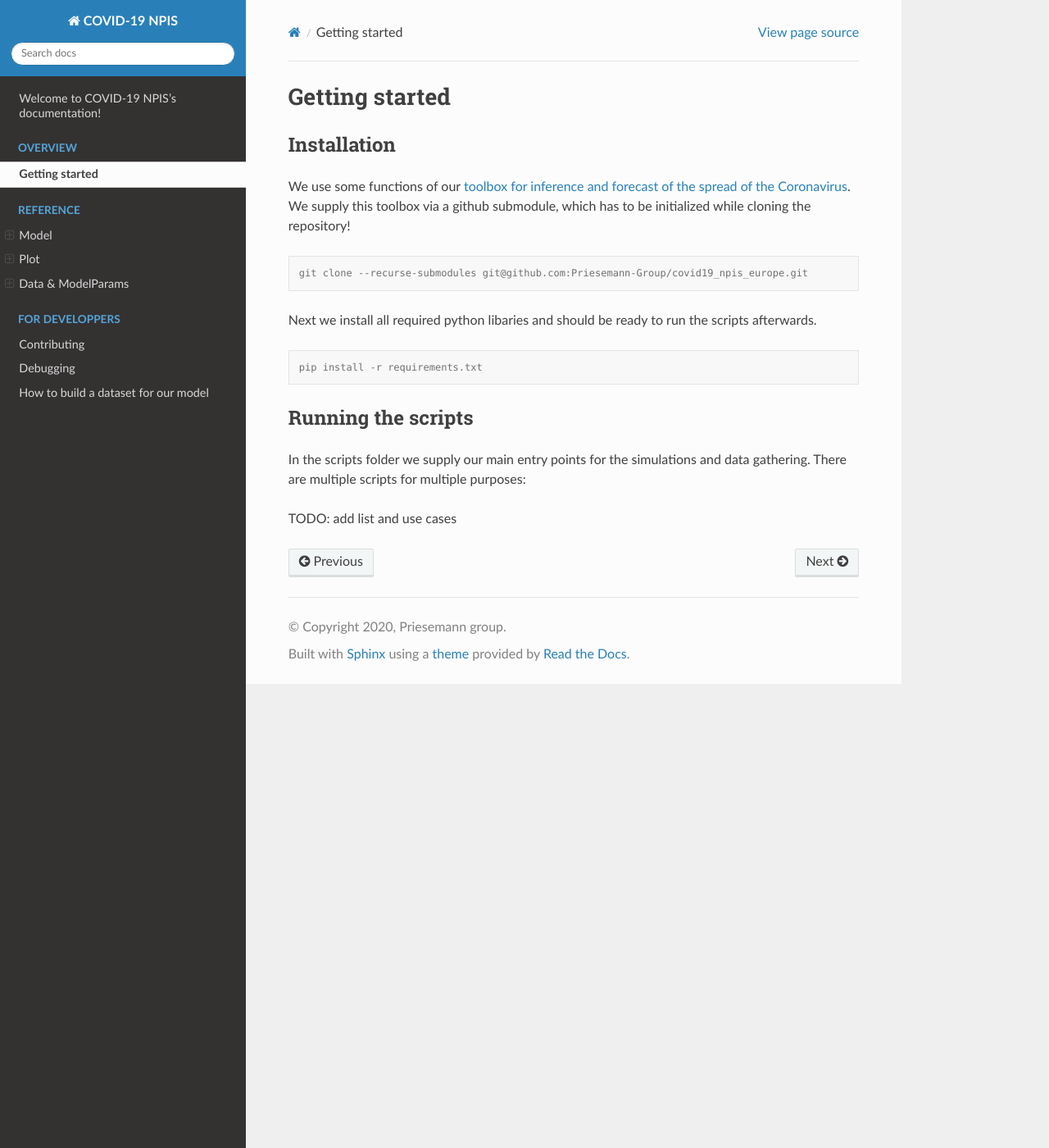
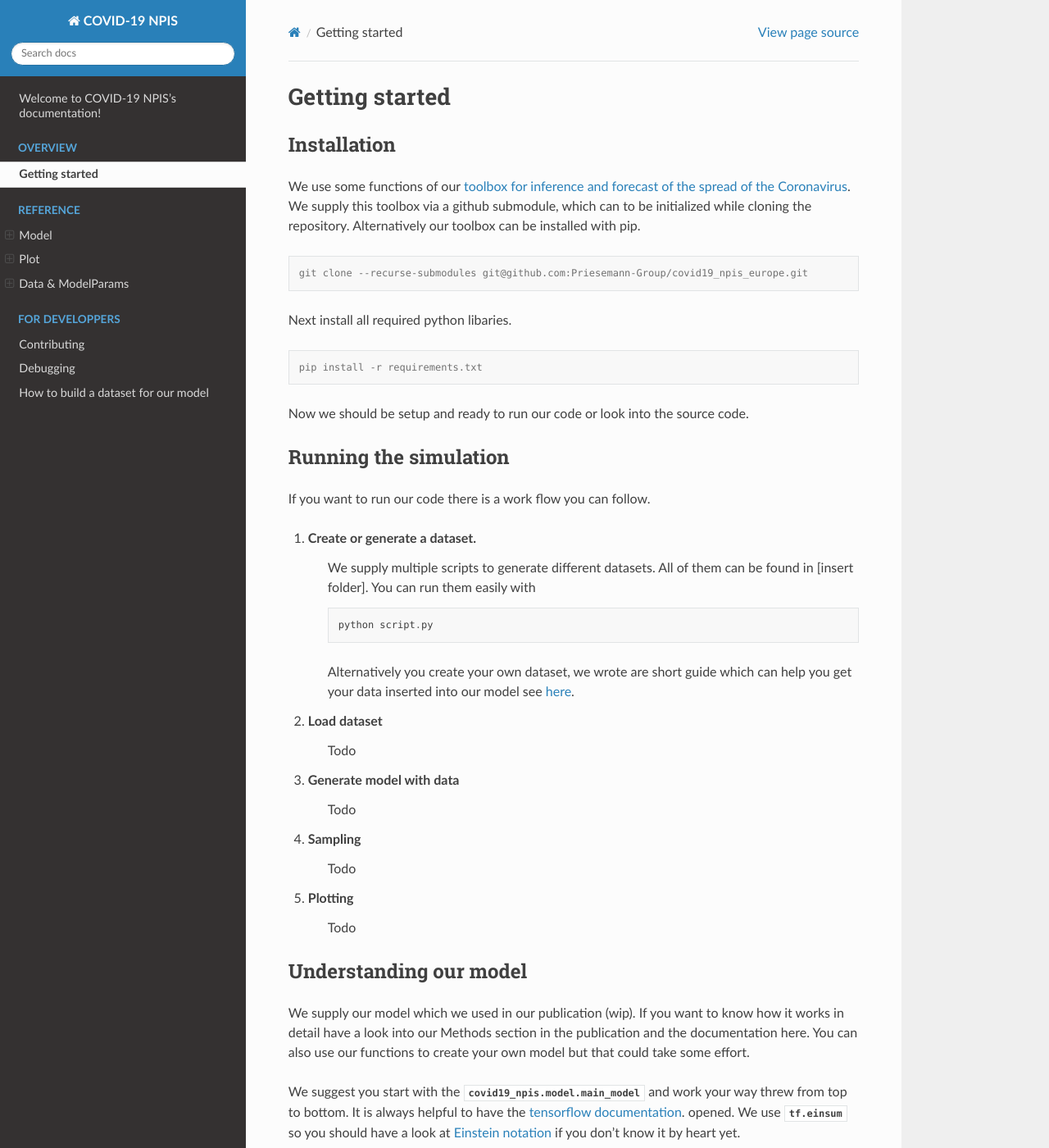
Before and after one commit to Priesemann-Group/covid19_npis_europe, a Sphinx documentation site: the page built from docs/source/doc/getting_started.rst, in a window 1280 px wide and 1400 px high. Shown: the whole window at 82% size. Built offline with Sphinx 7.4.7 and the Read the Docs theme 2.0.0, drawn with Linux system fonts in a browser that asks for light colours; formulas are drawn with MathJax 3.

Commit message:
Added onto the getting started page in the documentation.

```diff
--- a/docs/source/doc/getting_started.rst
+++ b/docs/source/doc/getting_started.rst
@@ -4,21 +4,48 @@ Getting started
 
 Installation
 ^^^^^^^^^^^^
-We use some functions of our `toolbox for inference and forecast of the spread of the Coronavirus <https://github.com/Priesemann-Group/covid19_inference/>`_. We supply this toolbox via a github submodule, which has to be initialized while cloning the repository!
+We use some functions of our `toolbox for inference and forecast of the spread of the Coronavirus <https://github.com/Priesemann-Group/covid19_inference/>`_. We supply this toolbox via a github submodule, which can to be initialized while cloning the repository. Alternatively our toolbox can be installed with pip.
 
 .. code-block:: console
 
 		git clone --recurse-submodules git@github.com:Priesemann-Group/covid19_npis_europe.git
 
-Next we install all required python libaries and should be ready to run the scripts afterwards.
+Next install all required python libaries.
 
 .. code-block:: console
 
 		pip install -r requirements.txt
 
 
-Running the scripts
-^^^^^^^^^^^^^^^^^^^
-In the scripts folder we supply our main entry points for the simulations and data gathering. There are multiple scripts for multiple purposes:
+Now we should be setup and ready to run our code or look into the source code.
 
-TODO: add list and use cases
+
+
+Running the simulation
+^^^^^^^^^^^^^^^^^^^^^^
+If you want to run our code there is a work flow you can follow.
+
+#. Create or generate a dataset.
+	We supply multiple scripts to generate different datasets. All of them can be found in [insert folder].
+	You can run them easily with
+
+	.. code-block:: python
+
+		python script.py
+
+	Alternatively you create your own dataset, we wrote are short guide which can help you get your data inserted into our model see `here <guide_for_creating_dataset.html>`_.
+#. Load dataset
+	Todo
+#. Generate model with data
+	Todo
+#. Sampling
+	Todo
+#. Plotting
+	Todo
+
+
+Understanding our model
+^^^^^^^^^^^^^^^^^^^^^^^
+We supply our model which we used in our publication (wip). If you want to know how it works in detail have a look into our Methods section in the publication and the documentation here. You can also use our functions to create your own model but that could take some effort.
+
+We suggest you start with the :py:class:`covid19_npis.model.main_model` and work your way threw from top to bottom. It is always helpful to have the `tensorflow documentation <https://www.tensorflow.org/api_docs/python/>`_. opened. We use :py:class:`tf.einsum` so you should have a look at `Einstein notation <https://en.wikipedia.org/wiki/Einstein_notation>`_ if you don't know it by heart yet.
--- a/docs/source/doc/guide_for_creating_dataset.rst
+++ b/docs/source/doc/guide_for_creating_dataset.rst
@@ -1,3 +1,5 @@
+.. _how-to-data:
+
 How to build a dataset for our model
 ------------------------------------
 
--- a/docs/source/doc/model.rst
+++ b/docs/source/doc/model.rst
@@ -1,5 +1,10 @@
 Model
 -----
+
+Main model
+^^^^^^^^^^
+.. autofunction:: covid19_npis.model.main_model
+
 
 Disease spread
 ^^^^^^^^^^^^^^
```
Also changed, not shown: 1 other file.
